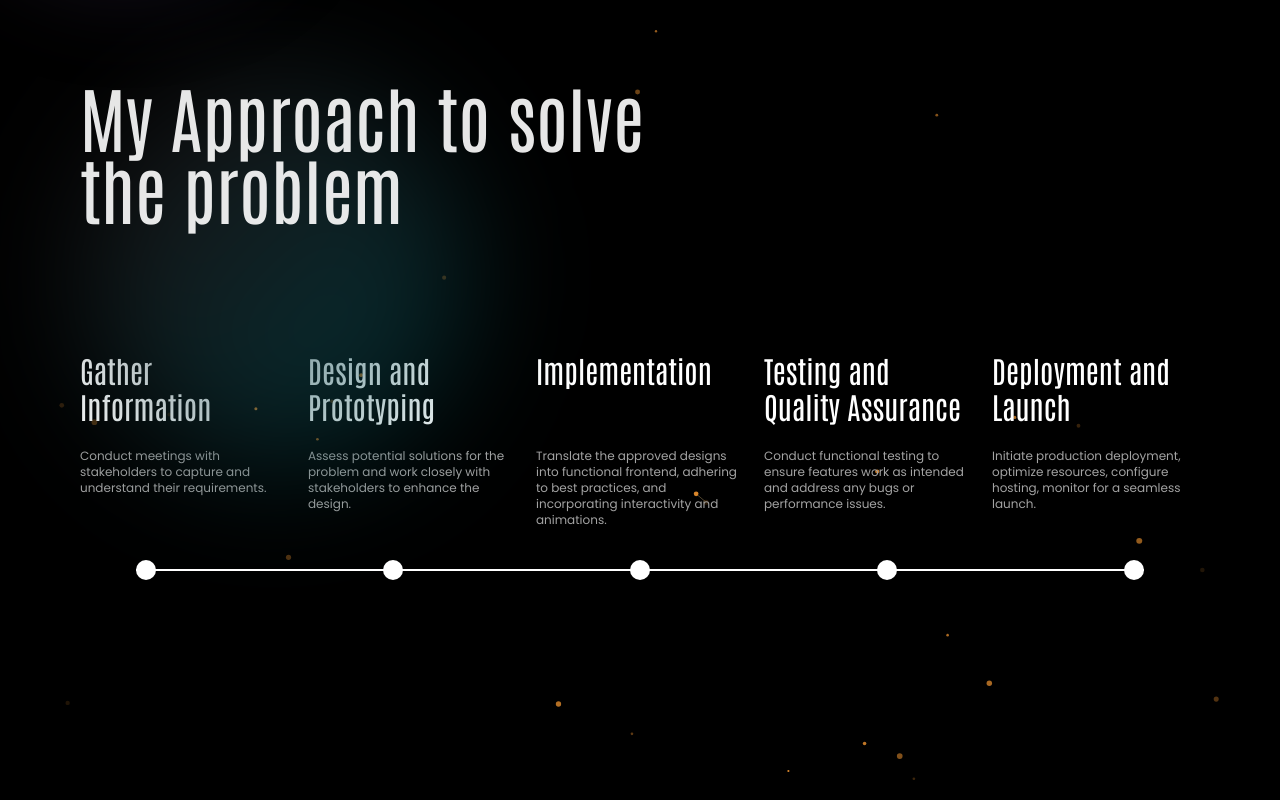
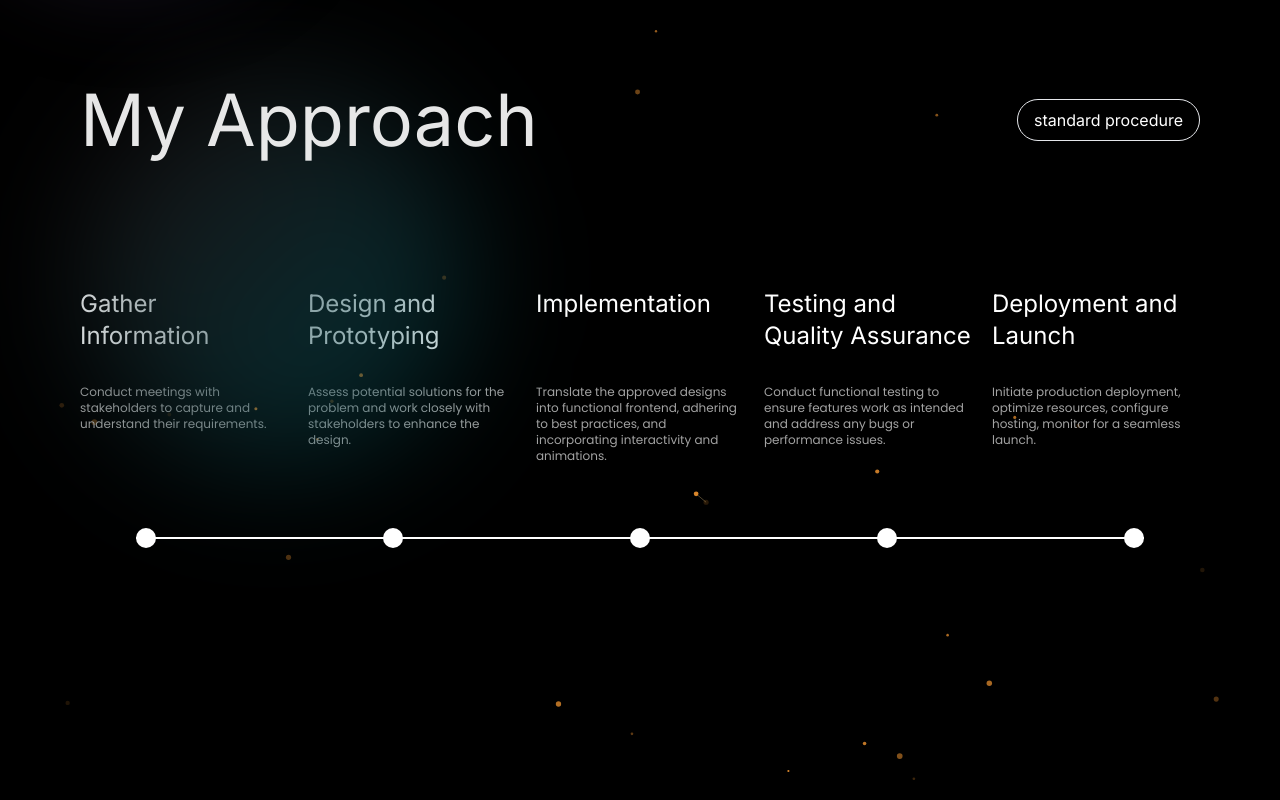
Before and after one commit to subhash131/portfolio-7, a Next.js app: page / in a window 1280 px wide. Shown: the top 800 px of the page. Built offline with nearby package versions, Linux system fonts and the light colour scheme.

Commit message:
update component: Approach

```diff
--- a/components/approach/index.tsx
+++ b/components/approach/index.tsx
@@ -1,4 +1,5 @@
-import { antonio, poppins } from "@/fonts";
+import { poppins } from "@/fonts";
+import Link from "next/link";
 import React from "react";
 
 const data = [
@@ -31,16 +32,19 @@ const data = [
 
 const Approach = () => {
   return (
-    <div
-      className={`w-screen h-screen ${antonio.className} p-20 flex flex-col relative`}
-    >
+    <div className={`w-screen h-screen $} p-20 flex flex-col relative`}>
       <div className="absolute w-96 h-96 sky_gradient_background z-1 rounded-full blur-3xl" />
       <div className="">
-        <div className="w-full h-fit flex items-center justify-start">
-          <p className="text-7xl opacity-90">
-            My Approach to solve
-            <br /> the problem
-          </p>
+        <div className="w-full h-20 flex items-center justify-between">
+          <p className="text-7xl opacity-90">My Approach</p>
+          <Link
+            href="https://www.geeksforgeeks.org/software-development-life-cycle-sdlc/"
+            target="_blank"
+          >
+            <div className="px-4 py-2 border rounded-full hover:scale-90 transition-all">
+              <p>standard procedure</p>
+            </div>
+          </Link>
         </div>
         <div className="w-full h-fit pt-32 flex items-center justify-between">
           {data.map(({ description, title }, index) => {
@@ -54,7 +58,7 @@ const Approach = () => {
           })}
         </div>
       </div>
-      <div className="w-[90%] m-auto mt-4 flex justify-between relative items-center">
+      <div className="w-[90%] m-auto mt-12 flex justify-between relative items-center">
         <div className="w-5 h-5 rounded-full bg-white" />
         <div className="w-5 h-5 rounded-full bg-white" />
         <div className="w-5 h-5 rounded-full bg-white" />
@@ -79,7 +83,7 @@ const Card = ({
 }) => {
   return (
     <div className="w-52 h-full flex flex-col gap-4">
-      <h3 className="text-3xl h-20">{title}</h3>
+      <h3 className="text-2xl h-20">{title}</h3>
       <p className={`${poppins.className} text-xs h-24 text-neutral-400`}>
         {description}
       </p>
```
